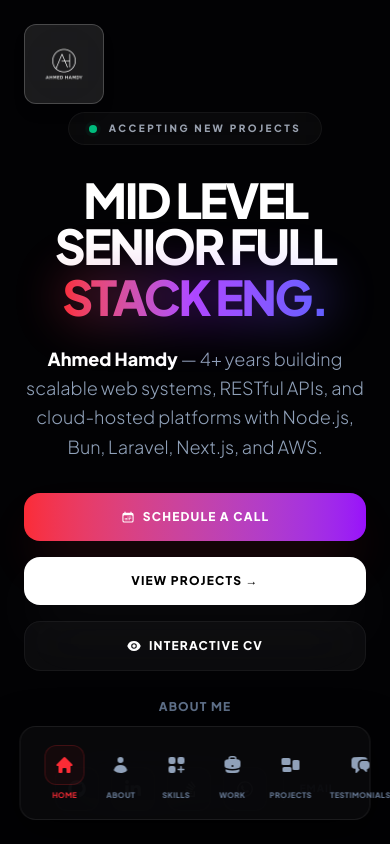
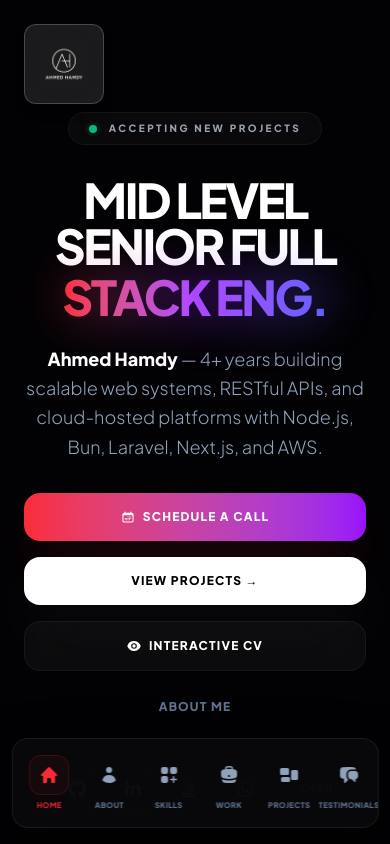
Before and after one commit to Ahmed-Hamdy101/NextJS-Portfolio, a Next.js app: page / in a window 390 px wide. Built offline with nearby package versions, Linux system fonts and the light colour scheme.

Commit message:
feat : fix ux responosive design issue | ensure DockNav is responsive

```diff
--- /dev/null
+++ b/src/components/DiagramViewer.tsx
@@ -0,0 +1,55 @@
+"use client";
+
+import { useState } from "react";
+
+interface DiagramItem {
+    label: string;
+    src: string;
+}
+
+interface DiagramViewerProps {
+    diagrams: DiagramItem[];
+    accent: string;
+}
+
+export default function DiagramViewer({ diagrams, accent }: DiagramViewerProps) {
+    const [active, setActive] = useState(0);
+
+    if (!diagrams.length) return null;
+    const current = diagrams[active];
+
+    return (
+        <div className="glass-panel rounded-[2rem] overflow-hidden">
+            <div className="flex flex-wrap gap-2 p-5 border-b border-white/[0.06]">
+                {diagrams.map((d, i) => (
+                    <button
+                        key={d.src}
+                        onClick={() => setActive(i)}
+                        className={`px-3.5 py-1.5 rounded-lg text-[10px] font-black uppercase tracking-[0.1em] transition-all duration-300 border ${
+                            i === active
+                                ? "text-white border-transparent"
+                                : "text-gray-500 border-white/[0.08] hover:text-gray-300 hover:border-white/20"
+                        }`}
+                        style={i === active ? { background: accent } : undefined}
+                    >
+                        {d.label}
+                    </button>
+                ))}
+            </div>
+
+            <a
+                href={current.src}
+                target="_blank"
+                rel="noopener noreferrer"
+                className="block relative w-full bg-white/[0.02] p-6 sm:p-10 max-h-[70vh] overflow-auto"
+            >
+                {/* eslint-disable-next-line @next/next/no-img-element */}
+                <img src={current.src} alt={current.label} className="w-full h-auto mx-auto" />
+            </a>
+
+            <p className="text-center text-gray-600 text-[10px] font-medium px-8 py-5">
+                Click the diagram to open it full size
+            </p>
+        </div>
+    );
+}
--- a/src/components/DockNav.tsx
+++ b/src/components/DockNav.tsx
@@ -91,12 +91,12 @@ const DockNav = () => {
             </nav>
 
             {/* Mobile/Tablet Bottom Navigation Bar */}
-            <nav className="fixed bottom-6 left-1/2 -translate-x-1/2 z-50 block lg:hidden w-[90%] max-w-md">
+            <nav className="fixed bottom-4 left-1/2 -translate-x-1/2 z-50 block lg:hidden w-[94%] max-w-xl">
                 <motion.div
                     initial={{ opacity: 0, y: 30 }}
                     animate={{ opacity: 1, y: 0 }}
                     transition={{ duration: 0.5, delay: 0.2 }}
-                    className="flex justify-around items-center px-4 py-2.5 bg-[#0a0a0c]/85 backdrop-blur-2xl rounded-2xl border border-white/[0.08] shadow-[0_10px_40px_rgba(0,0,0,0.8)]"
+                    className="flex items-center gap-1 px-2 py-2 overflow-x-auto [scrollbar-width:none] [-ms-overflow-style:none] [&::-webkit-scrollbar]:hidden bg-[#0a0a0c]/85 backdrop-blur-2xl rounded-2xl border border-white/[0.08] shadow-[0_10px_40px_rgba(0,0,0,0.8)]"
                 >
                     {navItems.map((item) => {
                         const isActive = pathname === item.href ||
@@ -107,7 +107,7 @@ const DockNav = () => {
                             <Link
                                 key={item.href}
                                 href={item.href}
-                                className="relative flex flex-col items-center justify-center p-2 rounded-xl"
+                                className="relative flex flex-col items-center justify-center shrink-0 w-14 p-2 rounded-xl"
                             >
                                 <motion.div
                                     whileTap={{ scale: 0.9 }}
@@ -130,7 +130,7 @@ const DockNav = () => {
                                         />
                                     )}
                                 </motion.div>
-                                <span className={`text-[8px] font-black uppercase tracking-wider mt-1 scale-95 transition-colors duration-300 ${isActive ? "text-red-500 font-bold" : "text-slate-500"}`}>
+                                <span className={`text-[8px] font-black uppercase tracking-wider mt-1 scale-95 whitespace-nowrap transition-colors duration-300 ${isActive ? "text-red-500 font-bold" : "text-slate-500"}`}>
                                     {item.label}
                                 </span>
                             </Link>
--- a/src/components/Layout.tsx
+++ b/src/components/Layout.tsx
@@ -34,7 +34,7 @@ const Layout: React.FC<LayoutProps> = ({ children }) => {
 
             <DockNav />
 
-            <main className="relative z-10 w-full min-h-screen">
+            <main className="relative z-10 w-full min-h-screen pb-24 lg:pb-0">
                 {children}
             </main>
         </div>
```
